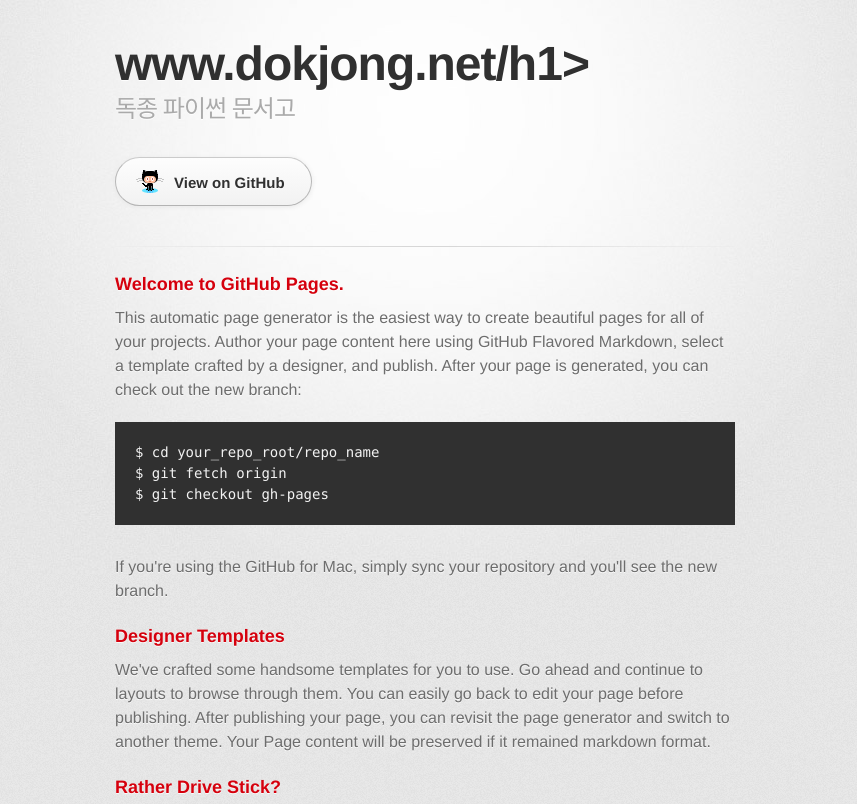
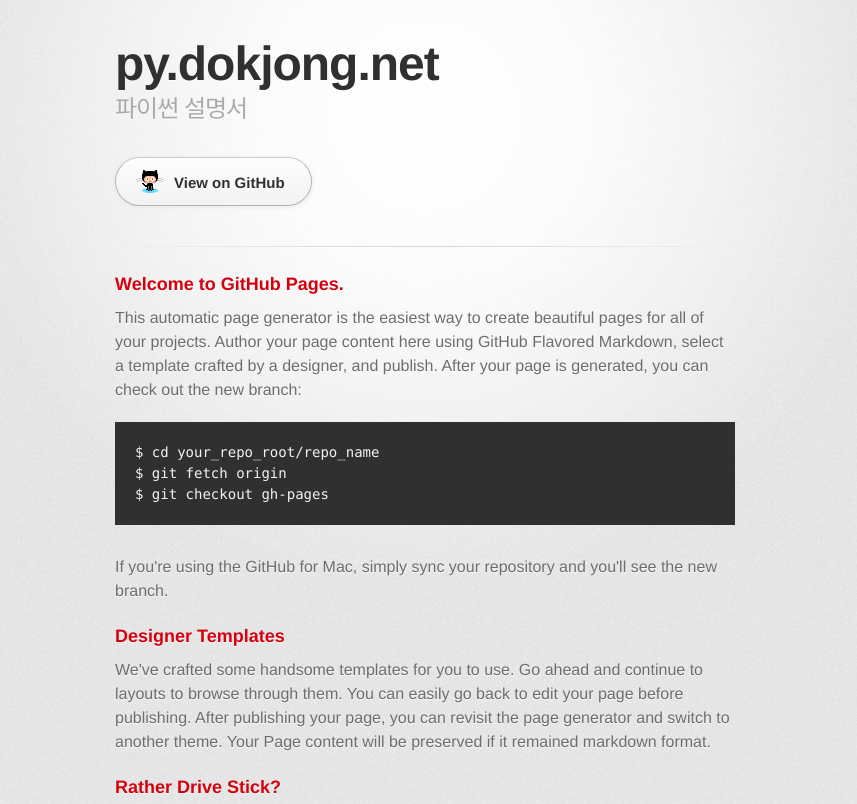
Before and after one commit to theagri/theagri.github.com, a plain HTML site: page index.html in a window 1280 px wide. Shown: the top 804 px of the page, without its empty margins (215-1072 px from the left). Drawn offline with Linux system fonts and the light colour scheme; a web font is replaced by a local one.

Commit message:
Update index.html

```diff
--- a/index.html
+++ b/index.html
@@ -18,8 +18,8 @@
       <div class="inner">
 
         <header>
-          <h1>www.dokjong.net/h1>
-          <h2>독종 파이썬 문서고</h2>
+          <h1>py.dokjong.net</h1>
+          <h2>파이썬 설명서</h2>
         </header>
 
         <section id="downloads" class="clearfix">
```
